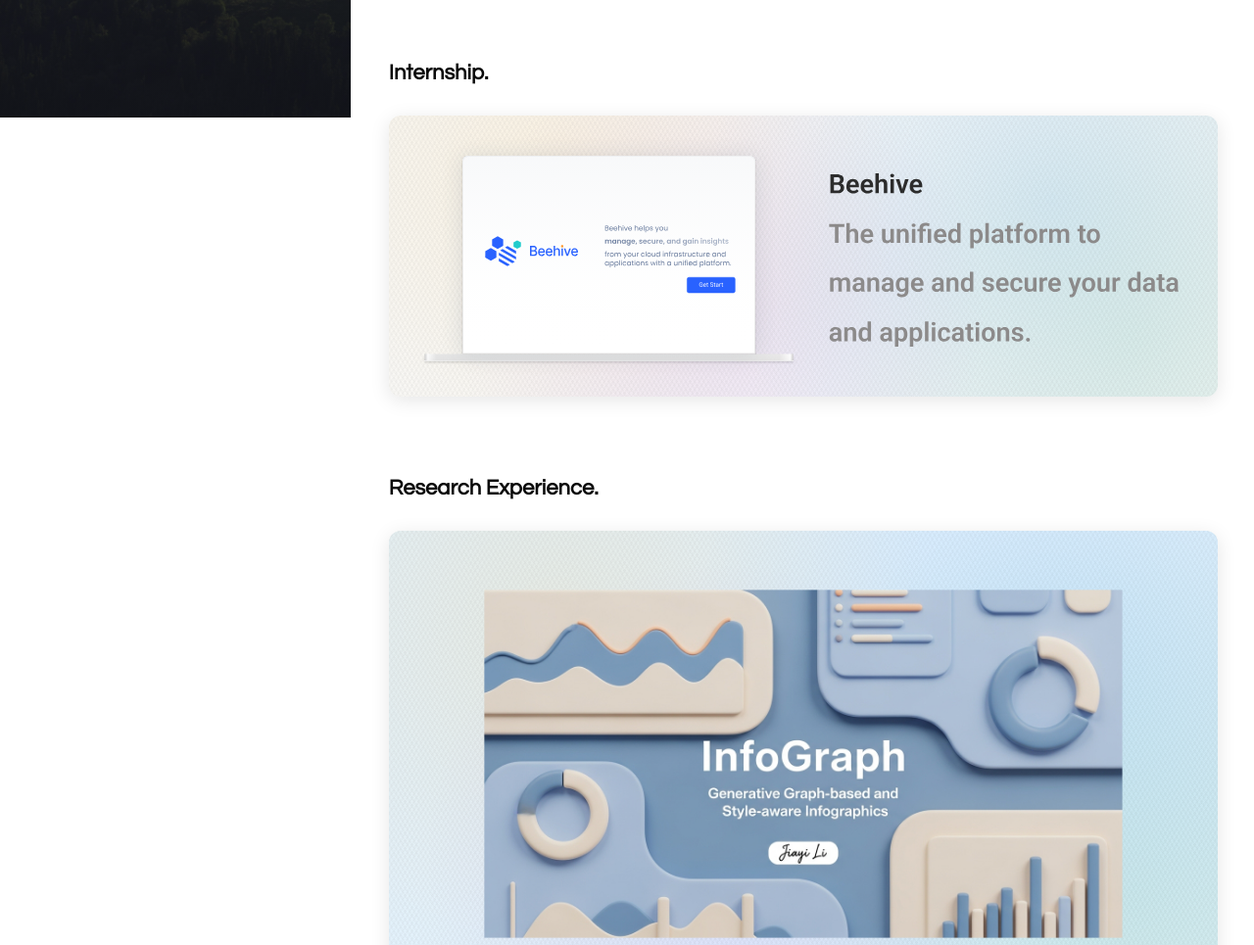
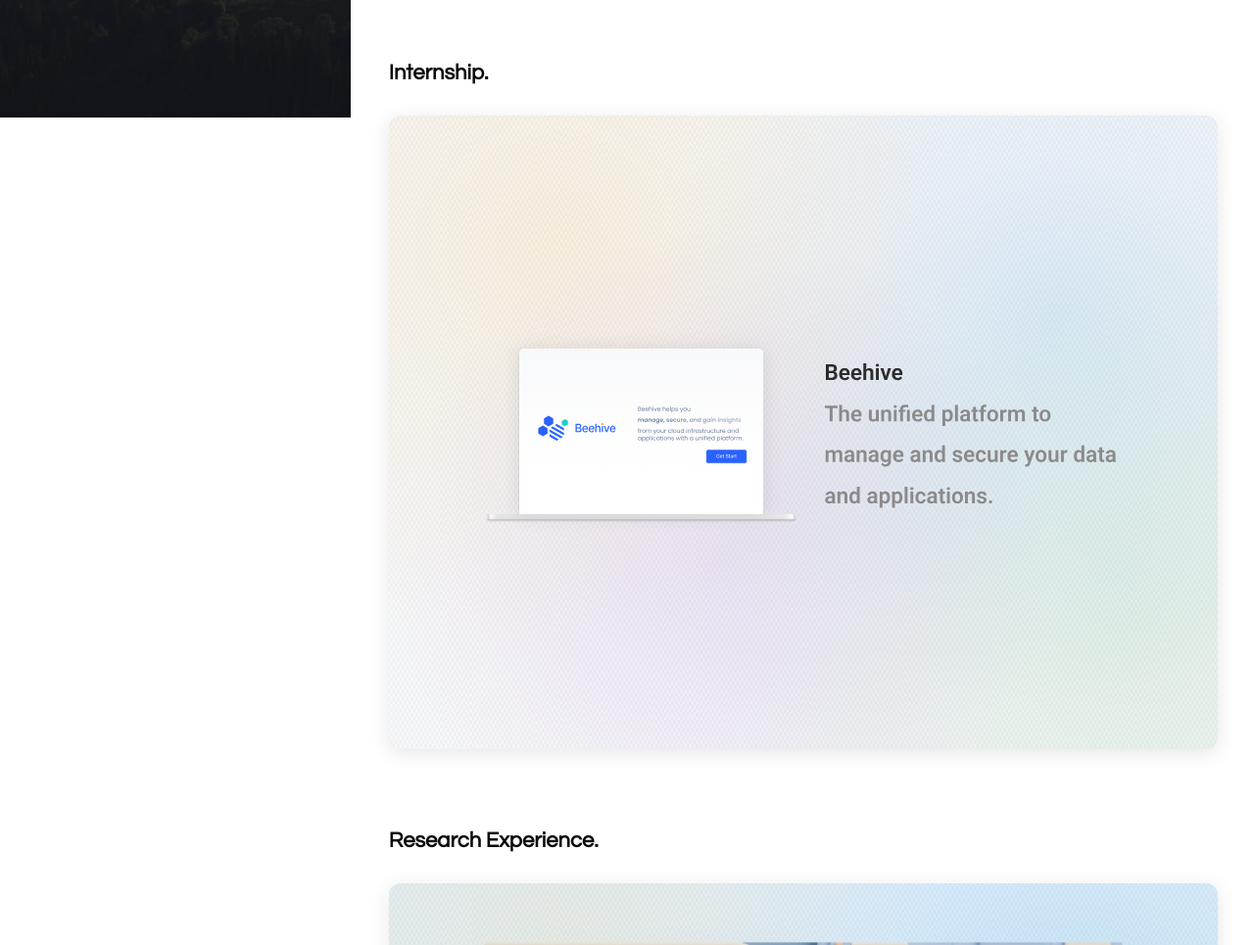
Before and after one commit to Ririleyy/personal-portfolio, a plain HTML site: page index.html in a window 1280 px wide. Shown: the part 680-1645 px from the top of the page at 98% size. Drawn offline with nearby package versions, Linux system fonts and the light colour scheme.

Commit message:
Modify scale and add margins in index.css
Adjusted scaling and added vertical margins for layout.

```diff
--- a/index.css
+++ b/index.css
@@ -432,7 +432,9 @@
   align-items: center;
   justify-content: center;
   padding: 0;
-  scale: 1.2;
+  scale: 1;
+  margin-top: 180px;
+  margin-bottom: 180px;
 
 }
 
```
